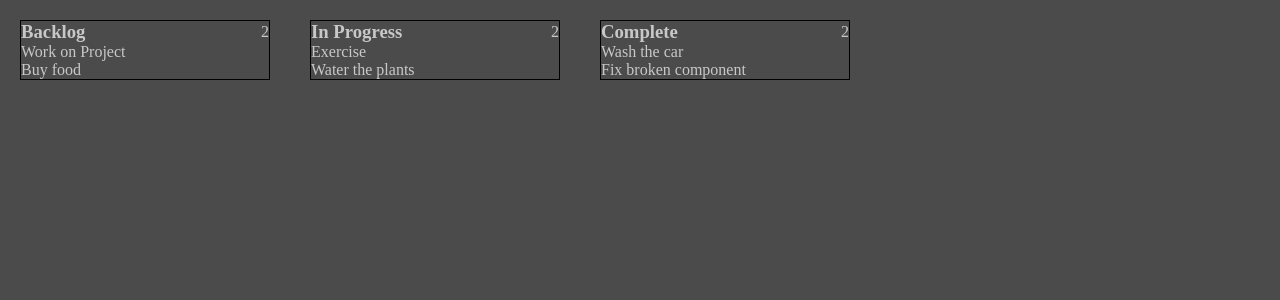
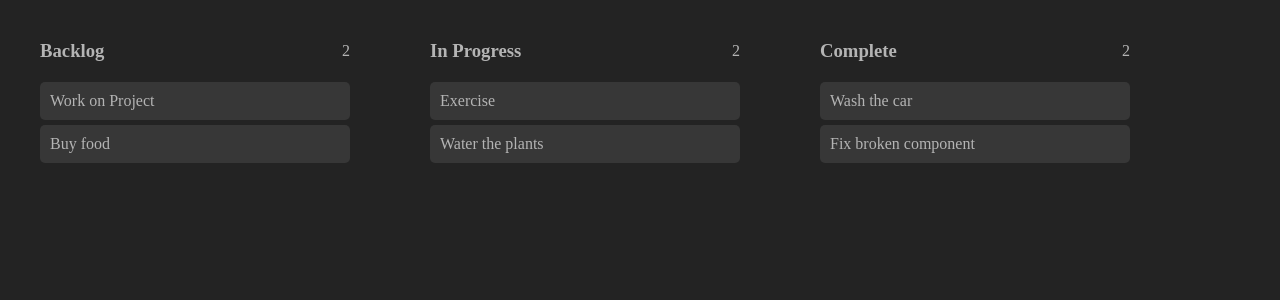
Before and after one commit to johnobriendev/kanbanReact, a React (Vite) app: page / in a window 1280 px wide. Shown: the top 300 px of the page. Built offline with nearby package versions, Linux system fonts and the light colour scheme.

Commit message:
update css for card and list components

```diff
--- a/src/App.css
+++ b/src/App.css
@@ -1,6 +1,6 @@
 .app{
     height: 100vh;
     width: 100%;
-    background-color: rgb(75, 75, 75);
-    color: rgb(200, 200, 200)
+    background-color: rgb(35, 35, 35);
+    color: rgb(180, 180, 180)
 }
--- a/src/components/Card.jsx
+++ b/src/components/Card.jsx
@@ -1,6 +1,8 @@
+import "./styles/Card.css"
+
 function Card({title, id, list}){
     return(
-        <div className="card">
+        <div draggable="true" className="card">
             <p>{title}</p>
         </div>
     )
--- a/src/components/styles/Card.css
+++ b/src/components/styles/Card.css
@@ -0,0 +1,9 @@
+.card{
+    width: 100%;
+    height: auto;
+    padding: 10px;
+    margin-bottom: 5px;
+    background-color: rgb(55, 55, 55);
+    border-radius: 5px;
+    cursor: grab;
+}
--- a/src/components/styles/List.css
+++ b/src/components/styles/List.css
@@ -1,16 +1,18 @@
 .list-container{
-    border: solid black 1px;
-    width: 250px;
+    width: 350px;
     flex-shrink: 0;
+    padding: 10px;
 }
 .list-title-container{
     display: flex;
     justify-content: space-between;
     align-items: center;
+    padding: 10px;
 }
 .cards-container{
     width:100%;
     height: auto;
+    padding: 10px;
 }
 .list-active{
     background-color: rgb(120, 120, 120)
```
